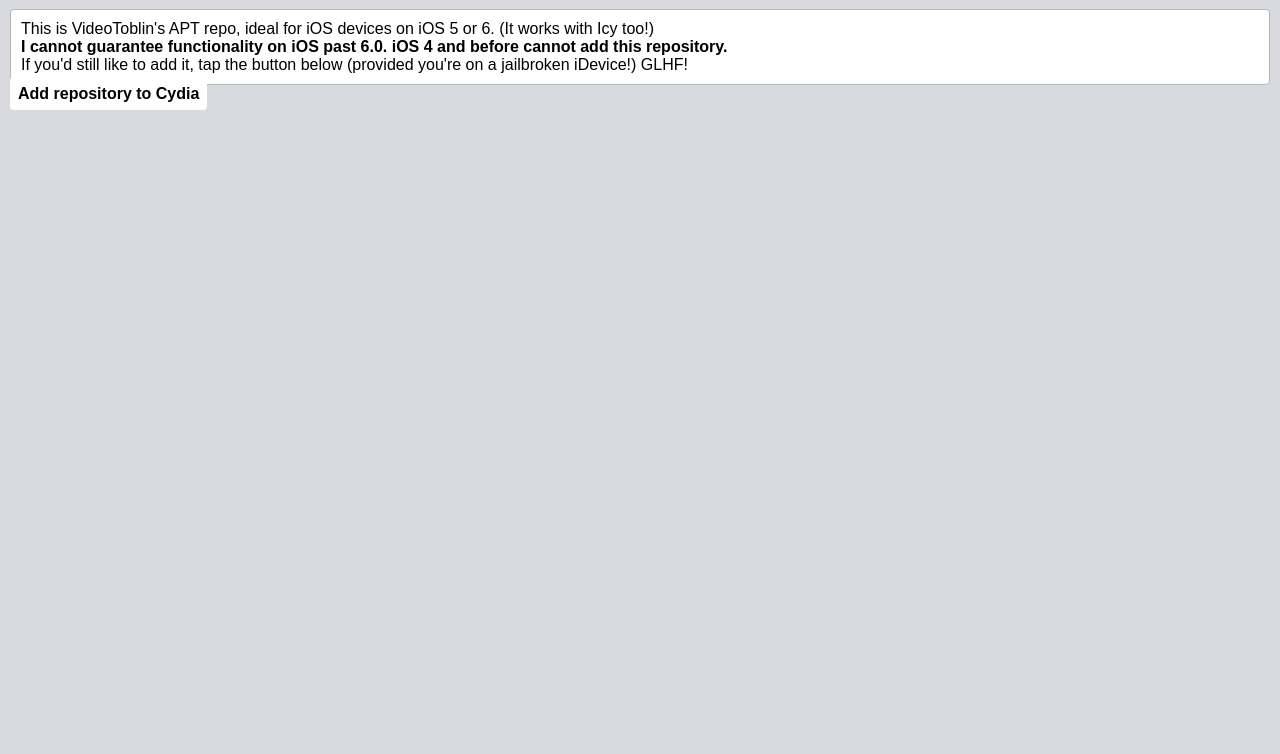
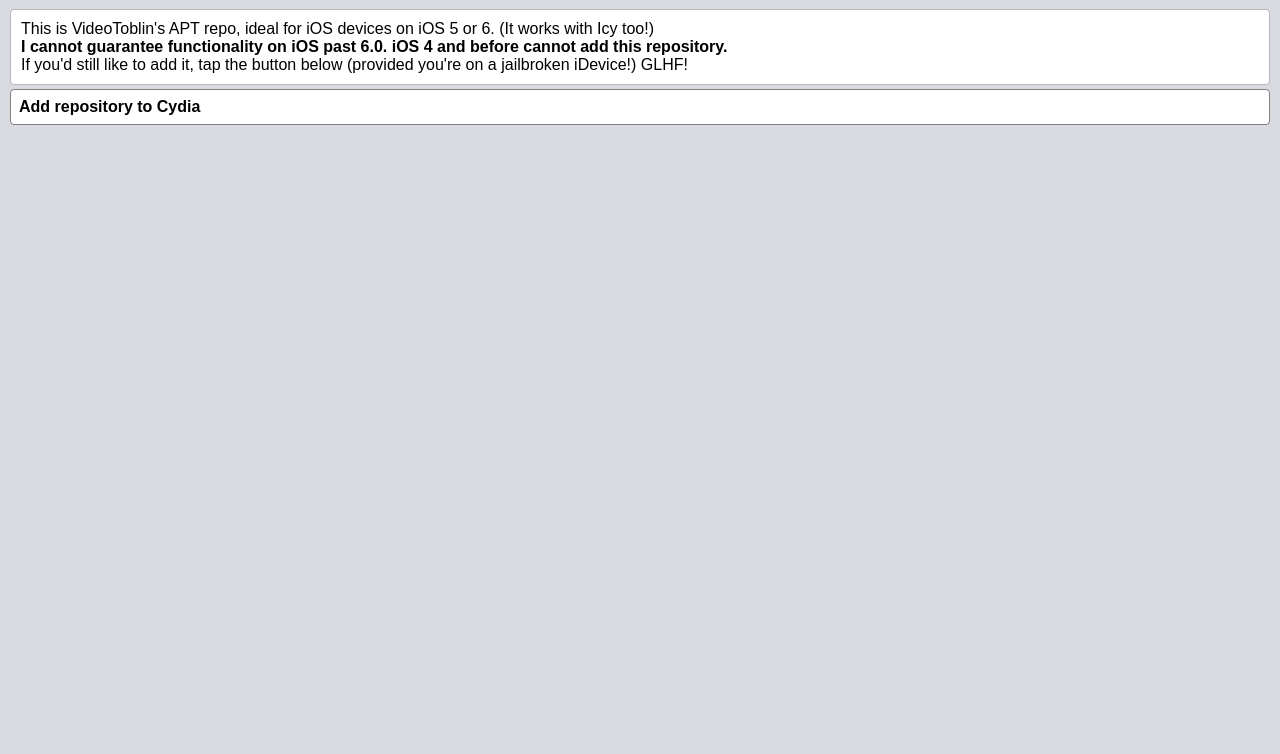
Before and after one commit to videotoaster/repo, a plain HTML site: page index.html in a window 1280 px wide. Shown: the part 46-800 px from the top of the page. Drawn offline with Linux system fonts and the light colour scheme.

Commit message:
it looks quite bad

```diff
--- a/index.html
+++ b/index.html
@@ -15,6 +15,8 @@
              font-weight: bold;
              margin-top: 4px;
              padding: 8px;
+             display: block;
+             border: 1px solid gray;
           }
         </style>
     </head>
```
